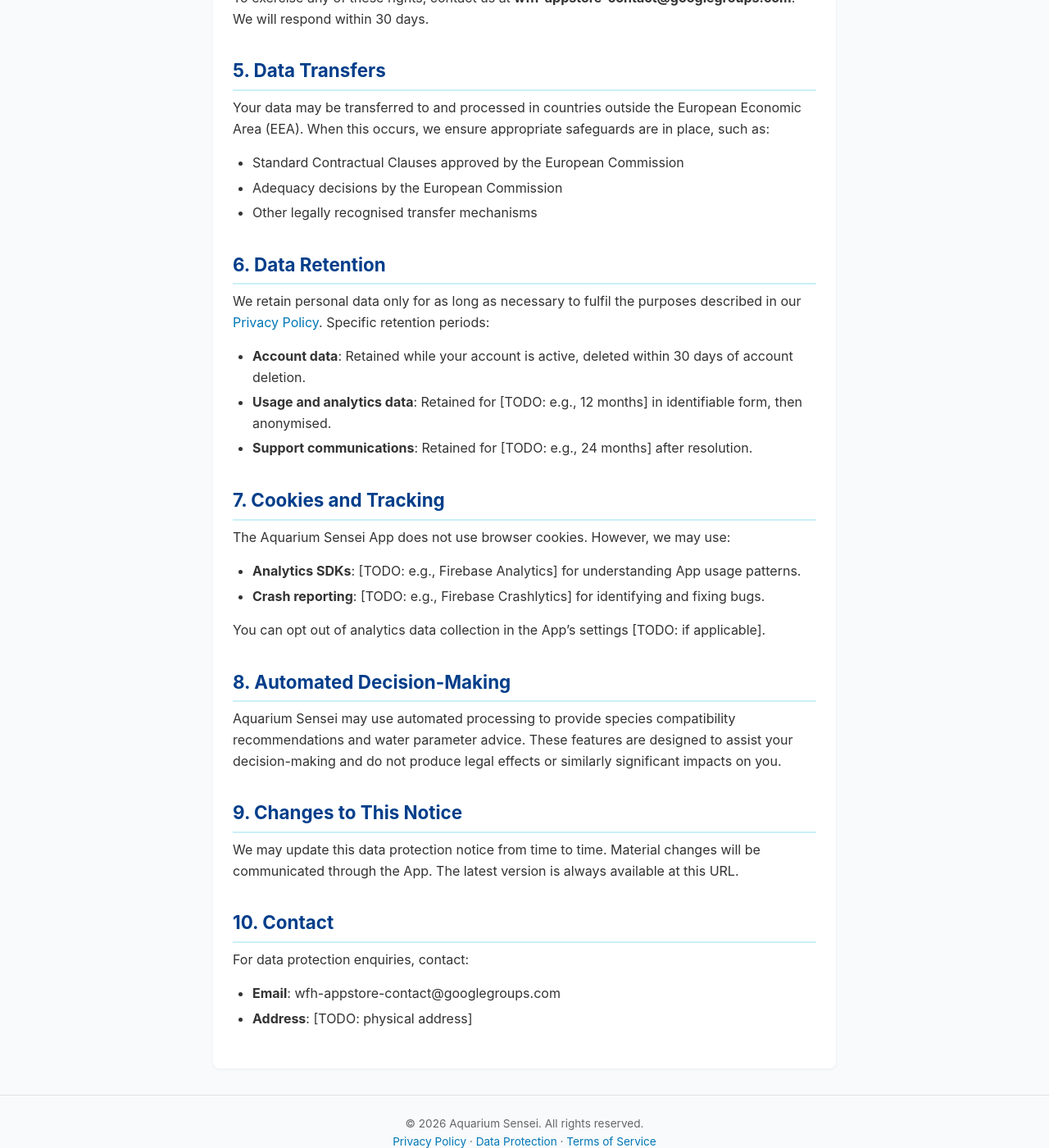
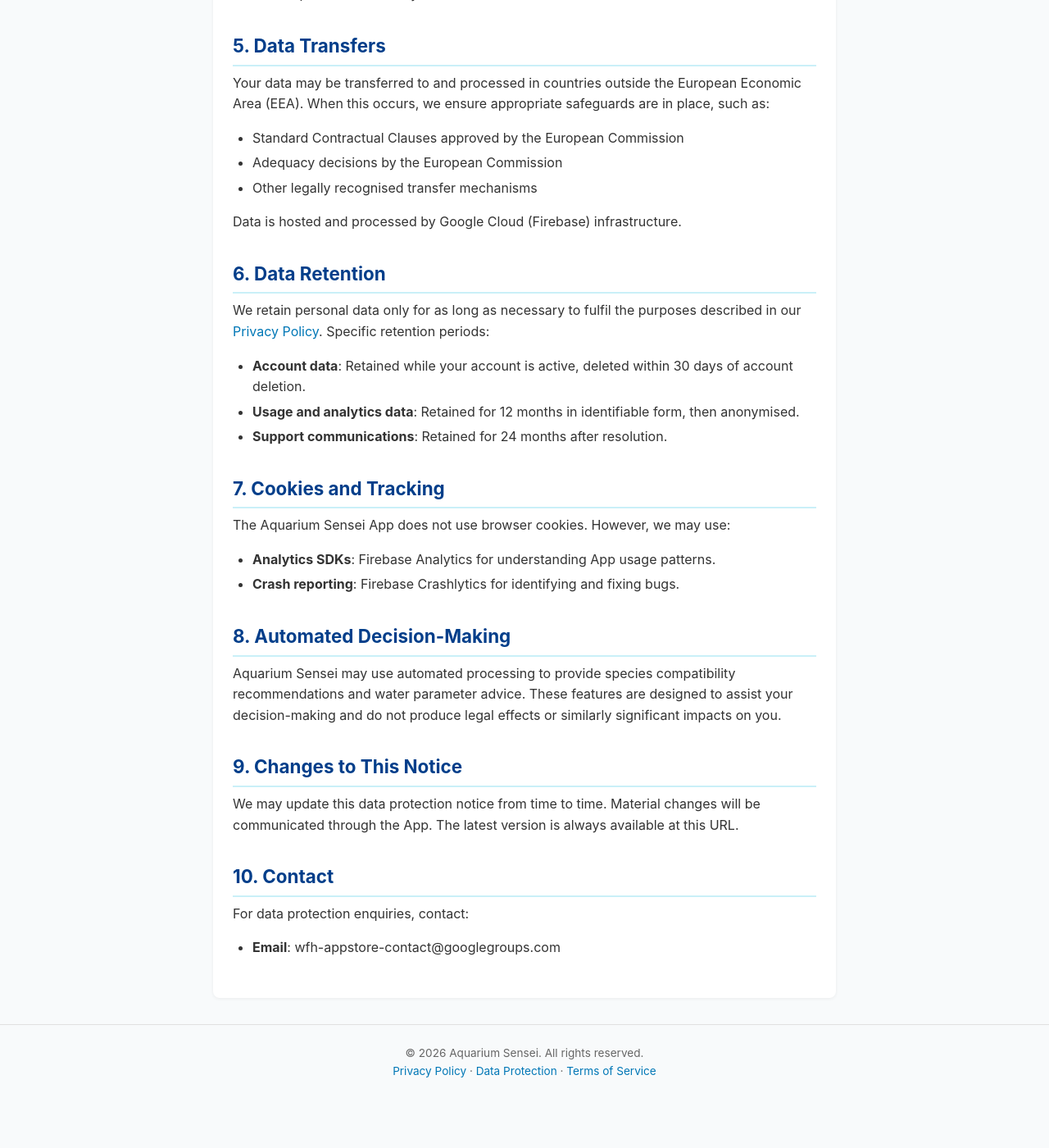
Before and after one commit to dmabamboo/aquarium-sensei-public, a Jekyll site: the page built from data-protection.md, in a window 1280 px wide and 1400 px high, scrolled down 2025 px. Shown: the whole window at 82% size. Built offline with Jekyll 4.4.1, drawn with Linux system fonts in a browser that asks for light colours; after the commit the page ends 3366 px from its top, so only the background shows below that; some of the changed text lies outside the part shown.

Commit message:
Fill in all remaining TODOs across legal pages
- Set effective/updated dates to March 21, 2026
- Use Working From Home Unlimited as entity name
- Remove physical address fields (privacy preference)
- Add Firebase Analytics and Crashlytics as third-party services
- Set retention: 12 months analytics, 24 months support comms
- Set governing law to England and Wales
- Set liability cap to $50

Co-Authored-By: Claude Opus 4.6 (1M context) <noreply@anthropic.com>

```diff
--- a/data-protection.md
+++ b/data-protection.md
@@ -5,7 +5,7 @@ description: "Aquarium Sensei Data Protection — GDPR and data subject rights."
 
 # Data Protection
 
-<p class="legal-meta">Effective date: [TODO: set date] &middot; Last updated: [TODO: set date]</p>
+<p class="legal-meta">Effective date: March 21, 2026 &middot; Last updated: March 21, 2026</p>
 
 This page provides information about how Aquarium Sensei processes personal data in accordance with the General Data Protection Regulation (GDPR) and other applicable data protection laws.
 
@@ -13,9 +13,8 @@ This page provides information about how Aquarium Sensei processes personal data
 
 The data controller responsible for your personal data is:
 
-- **Name**: [TODO: your full legal name or company name]
+- **Name**: Working From Home Unlimited
 - **Email**: wfh-appstore-contact@googlegroups.com
-- **Address**: [TODO: physical address]
 
 ## 2. Legal Basis for Processing
 
@@ -73,24 +72,22 @@ Your data may be transferred to and processed in countries outside the European
 - Adequacy decisions by the European Commission
 - Other legally recognised transfer mechanisms
 
-<!-- [TODO] Specify where data is hosted/processed, e.g., Google Cloud (US), AWS (EU) -->
+Data is hosted and processed by Google Cloud (Firebase) infrastructure.
 
 ## 6. Data Retention
 
 We retain personal data only for as long as necessary to fulfil the purposes described in our [Privacy Policy]({{ '/privacy-policy' | relative_url }}). Specific retention periods:
 
 - **Account data**: Retained while your account is active, deleted within 30 days of account deletion.
-- **Usage and analytics data**: Retained for [TODO: e.g., 12 months] in identifiable form, then anonymised.
-- **Support communications**: Retained for [TODO: e.g., 24 months] after resolution.
+- **Usage and analytics data**: Retained for 12 months in identifiable form, then anonymised.
+- **Support communications**: Retained for 24 months after resolution.
 
 ## 7. Cookies and Tracking
 
 The Aquarium Sensei App does not use browser cookies. However, we may use:
 
-- **Analytics SDKs**: [TODO: e.g., Firebase Analytics] for understanding App usage patterns.
-- **Crash reporting**: [TODO: e.g., Firebase Crashlytics] for identifying and fixing bugs.
-
-You can opt out of analytics data collection in the App's settings [TODO: if applicable].
+- **Analytics SDKs**: Firebase Analytics for understanding App usage patterns.
+- **Crash reporting**: Firebase Crashlytics for identifying and fixing bugs.
 
 ## 8. Automated Decision-Making
 
@@ -105,4 +102,3 @@ We may update this data protection notice from time to time. Material changes wi
 For data protection enquiries, contact:
 
 - **Email**: wfh-appstore-contact@googlegroups.com
-- **Address**: [TODO: physical address]
```
Also changed, not shown: index.md (+0 -1 lines), privacy-policy.md (+3 -4 lines), terms-of-service.md (+4 -5 lines).
